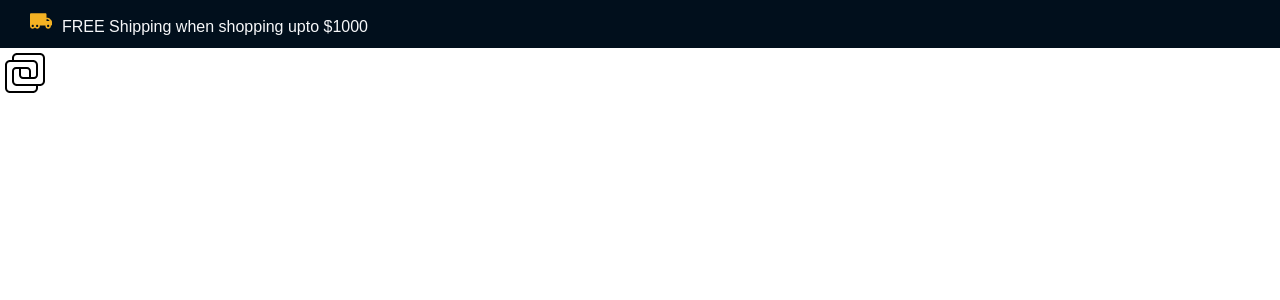
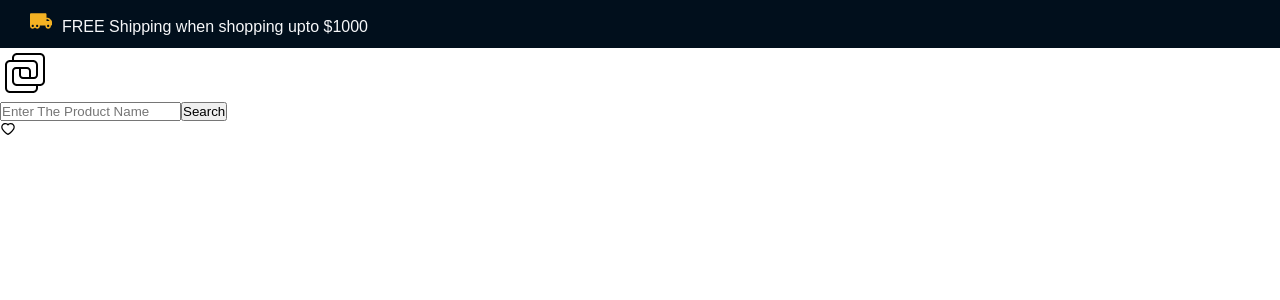
Before and after one commit to jegbune/my-ecommerce-app, a React (Create React App) app: page /Contact in a window 1280 px wide. Shown: the top 300 px of the page. Built offline with nearby package versions, Linux system fonts and the light colour scheme.

Commit message:
React lesson on building nav for an ecommerce site

```diff
--- a/src/Component/ecommerceComponent/nav.js
+++ b/src/Component/ecommerceComponent/nav.js
@@ -1,5 +1,6 @@
 import React from 'react'
 import { FaTruckMoving } from 'react-icons/fa'
+import { AiOutlineHeart } from 'react-icons/ai'
 import './nav.css'
 
 function Nav() {
@@ -14,8 +15,17 @@ function Nav() {
         <div className='main_header'>
             <div className='container'>
                 <div className='logo'>
-                    <img src='../icons8-logo-ios-16/icons8-logo-50.svg'></img>
+                    <img src='../icons8-logo-ios-16/icons8-logo-50.svg' />
                 </div>
+                <div className = 'search_box'>
+                    <input type = 'text' value='' placeholder='Enter The Product Name'  autoComplete='off'/>
+                    <button>Search</button>
+                </div>
+                <div className='icon'>
+                    <AiOutlineHeart />
+
+                </div>
+
 
             </div>
         </div>
```
